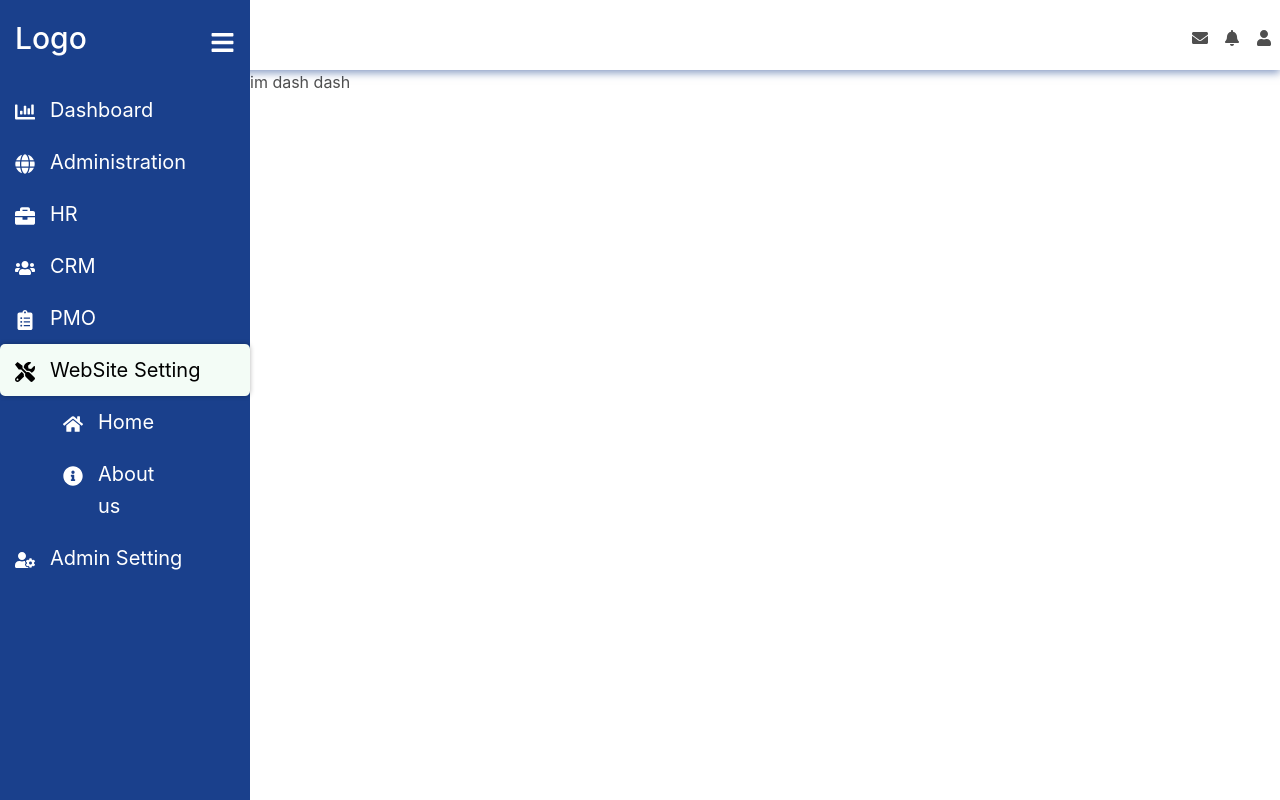
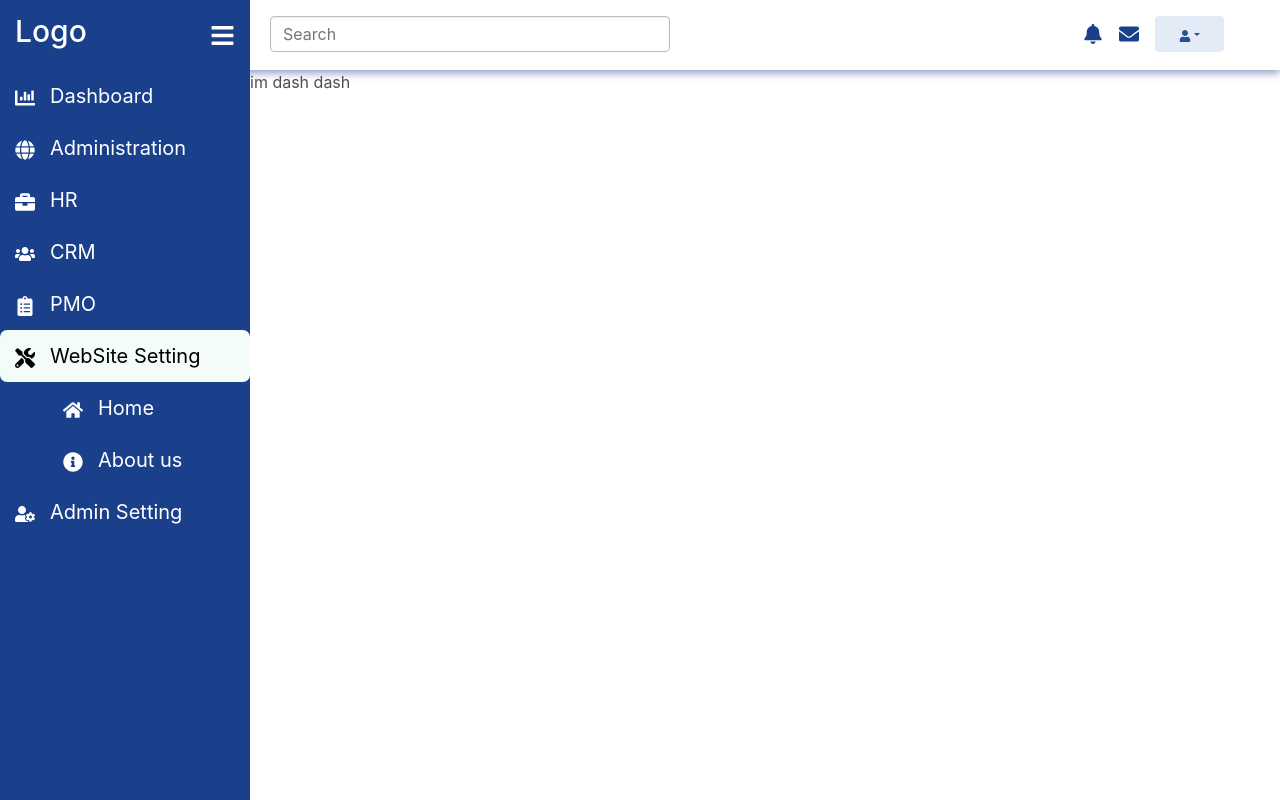
Before and after one commit to D-Grow-tn/d-grow-platform, a React (Create React App) app in the folder back-office/: page / in a window 1280 px wide. Both pictures are taken after a click on the button "WebSite Setting". Built offline with nearby package versions, Linux system fonts and the light colour scheme.

Commit message:
sidebar && header done

```diff
--- a/back-office/package.json
+++ b/back-office/package.json
@@ -7,8 +7,10 @@
         "@testing-library/react": "^13.4.0",
         "@testing-library/user-event": "^13.5.0",
         "bootstrap": "^5.3.0",
+        "jquery": "^3.7.0",
         "mdb-react-ui-kit": "^6.1.0",
         "mdb-ui-kit": "^6.3.1",
+        "popper.js": "^1.16.1",
         "react": "^18.2.0",
         "react-bootstrap": "^2.7.4",
         "react-dom": "^18.2.0",
--- a/back-office/src/assets/styles/layoutStyles.css
+++ b/back-office/src/assets/styles/layoutStyles.css
@@ -12,6 +12,8 @@
     justify-content: space-between;
     align-items:center;
     padding:20px 15px;
+    height:70px;
+
   }
    .logo{
     font-size: 30px;
@@ -39,16 +41,14 @@
     background: #f3fcf6 !important;
     color: #000 !important;
     transition: all 0.5s !important;
-    box-shadow: 0 0 5px rgba(0, 0, 0, 0.3) !important;
-    border-radius: 5px !important;
+    box-shadow: 0 0 0px rgba(0, 0, 0, 0.3) !important;
+    border-radius: 7px !important;
+
   }
   .icon, .linkText{
     font-size: 20px;
   }
-  .sidebar-closed-icon {
-    color: #1a408c;
 
-  }
 
   .header{
     position: fixed;
@@ -61,3 +61,6 @@
   .icon.sidebar-closed-icon {
     padding-right: 10px;
   }
+  .custom-btn .btn-ripple {
+    background-color: #1a408c;
+  }
--- a/back-office/src/layouts/Header.js
+++ b/back-office/src/layouts/Header.js
@@ -1,24 +1,52 @@
 import React from "react";
 import { FaBell, FaUser, FaEnvelope } from "react-icons/fa";
-
+import { MDBInputGroup, MDBInput, MDBIcon, MDBBtn } from "mdb-react-ui-kit";
+import { Dropdown } from "react-bootstrap";
 function Header({ isOpen }) {
   return (
     <div className="header" style={{ paddingLeft: isOpen ? 250 : 50 }}>
+      <div class="d-flex  flex-row-reverse justify-content-between">
+        <div className="d-flex mt-2 mx-5 ">
+          {" "}
+          <div className="p-2 icon " style={{ color: "#1a408c" }}>
+            <FaBell />
+          </div>
+          <div className="p-2 icon" style={{ color: "#1a408c" }}>
+            <FaEnvelope />
+          </div>
+          <div className="p-2 icon" style={{ color: "#1a408c" }}>
+      <Dropdown>
+        <Dropdown.Toggle variant="secondary" id="dropdownMenu2">
+
+          <FaUser />
 
 
+        </Dropdown.Toggle>
 
-      <div class="d-flex  flex-row-reverse  mt-3">
-      <div className="p-2">
-          <FaUser />
-        </div>
-      <div className="p-2">
-          <FaBell />
+        <Dropdown.Menu>
+          <Dropdown.Item>Profile</Dropdown.Item>
+          <Dropdown.Item>Setting</Dropdown.Item>
+          <Dropdown.Item>Logout</Dropdown.Item>
+        </Dropdown.Menu>
+      </Dropdown>
+    </div>
         </div>
 
-        <div className="p-2">
-          <FaEnvelope />
+        <div style={{ width: "400px", marginLeft: "20px" }} className="mt-3">
+          {/* <MDBInputGroup>
+            <MDBInput label="Search" />
+            <MDBBtn  className="custom-btn">
+              <MDBIcon icon="search" />
+            </MDBBtn>
+          </MDBInputGroup> */}
+          <input
+            class="form-control"
+            type="text"
+            placeholder="Search"
+            aria-label="Search"
+          ></input>
         </div>
-</div>
+      </div>
     </div>
   );
 }
--- a/back-office/src/layouts/SideBar.js
+++ b/back-office/src/layouts/SideBar.js
@@ -47,23 +47,16 @@ function SideBar({ toggle, isOpen }) {
                   activeSubMenu === index ? "show" : ""
                 } `}
               >
-                <div className="mx-5">
+                <div className={`${isOpen ? "mx-5" : ""}`}>
                   {item.children.map((child, childIndex) => (
                     <Link to={child.path} className="linkText">
                       <div
-                        style={{ paddingRight: "40px" }}
                         key={childIndex}
                         className={`links ${
                           location.pathname === child.path ? "active" : ""
                         } `}
                       >
-                        <div
-                          className={`icon ${
-                            isOpen ? "" : "sidebar-closed-icon"
-                          }`}
-                        >
-                          {child.icon}
-                        </div>
+                        <div>{child.icon}</div>
 
                         <div
                           style={{ display: isOpen ? "block" : "none" }}
```
